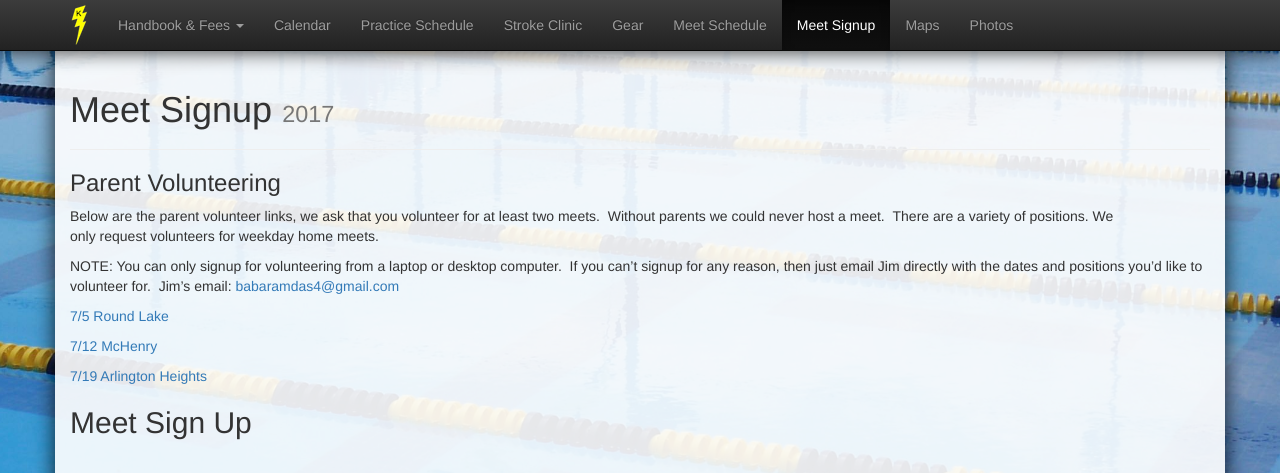
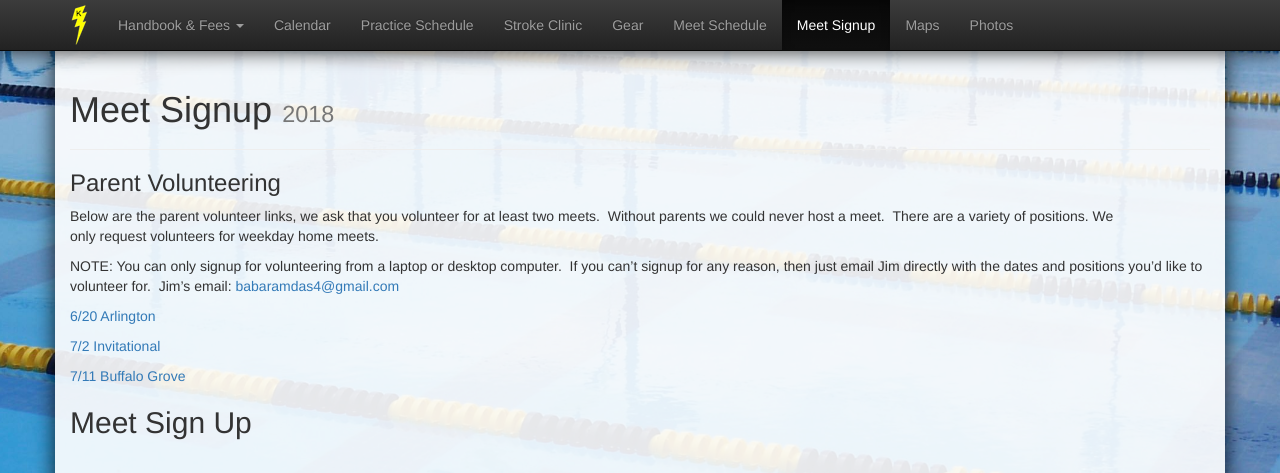
Before and after one commit to schickm/lwlightning.org, a Jekyll site: the page built from meet-signup/index.md, in a window 1280 px wide. Shown: the top 473 px of the page. Built offline with Jekyll 4.4.1, drawn with Linux system fonts in a browser that asks for light colours; nearby versions of some CDN libraries; comment, search, counter and statistics services are not loaded.

Commit message:
updates to meet signup page

```diff
--- a/meet-signup/index.md
+++ b/meet-signup/index.md
@@ -3,7 +3,7 @@ layout: page
 status: publish
 published: true
 title: Meet Signup
-title_small: 2017
+title_small: 2018
 author:
   display_name: jim
   login: jim
@@ -25,18 +25,18 @@ Below are the parent volunteer links, we ask that you volunteer for at least two
 
 NOTE: You can only signup for volunteering from a laptop or desktop computer.&nbsp; If you can't signup for any reason, then just email Jim directly with the dates and positions you'd like to volunteer for.&nbsp; Jim's email: <a href="mailto:babaramdas4@gmail.com">babaramdas4@gmail.com</a>
 
-<a href="https://docs.google.com/spreadsheets/d/1AYolJggZE-agYkMRzdKaoC3wvi4m5nQHc57HbNnbLU4/edit?usp=sharing">7/5 Round Lake</a>
+<a href="https://docs.google.com/spreadsheets/d/1bVPBKcOD4_9gkpFP69mfC3WjO7jN7eudoZ4OlOUH1Z4/edit?usp=sharing">6/20 Arlington</a>
 
-<a href="https://docs.google.com/spreadsheets/d/1ET7365V9LtTgh1XBvpMkqV4SFa6_4VM0pdPHIO4cCnY/edit?usp=sharing">7/12 McHenry</a>
+<a href="https://docs.google.com/spreadsheets/d/1Uis7L6l3J_s78wYgydaDOG850g-_BJ53mDIS15_8FKI/edit?usp=sharing">7/2 Invitational</a>
 
-<a href="https://docs.google.com/spreadsheets/d/1EB6JZYqwD4SU3NXE5izGPrdV6tTISfwn_g8G39Kc5qA/edit?usp=sharing">7/19 Arlington Heights</a>
+<a href="https://docs.google.com/spreadsheets/d/1Y7Luj7EZl41_1MiB5KnBUPxcMYLzpnRJm9sPW2EL6cE/edit?usp=sharing">7/11 Buffalo Grove</a>
 
 <h2>Meet Sign Up</h2><br />
 So that we can create the best lineup for our meets, please fill out the form linked below to tell us which meets your child will or will not be able to attend. &nbsp;If you have multiple children, please fill it out once for each child. &nbsp;Upon completion you will be emailed with a confirmation. &nbsp;Should you ever need to change your responses, please follow the link in the confirmation email to edit your responses. &nbsp;Do not go and fill out the form again.&nbsp; Also, this should be accessible from any phone/tablet/desktop.
 
-<a href="https://docs.google.com/forms/d/e/1FAIpQLSfWV3Fi4yA2ygkRc4ruw0Zlyqq_6ncFfF6g6J-K9zOBEXnKyA/viewform?usp=sf_link">Click here to fill out the Meet Signup Form</a>
+<a href="https://docs.google.com/forms/d/e/1FAIpQLSfnGTHDGRGCjN4p41Kr9R2EF76pv0SDDbRVzHRb0oSu6Tvnpw/viewform?usp=sf_link">Click here to fill out the Meet Signup Form</a>
 
 <h2>BBQ Potluck Sign Up</h2><br />
 Below is a link to the spread sheet where you can let us know what you'll be bringing for the BBQ.
 
-<a href="https://docs.google.com/spreadsheets/d/1E5CpodN0ZcyDSt3AqPWTs47sJmx3lGE30cKjiOe4o1c/edit?usp=sharing">Click here to fill out the BBQ Potluck Signup</a>
+<a href="https://docs.google.com/spreadsheets/d/15LxBJz0mxsF_UmkeRzXDYIk8q7FEm7kXdRfB9_LULTY/edit?usp=sharing">Click here to fill out the BBQ Potluck Signup</a>
```
